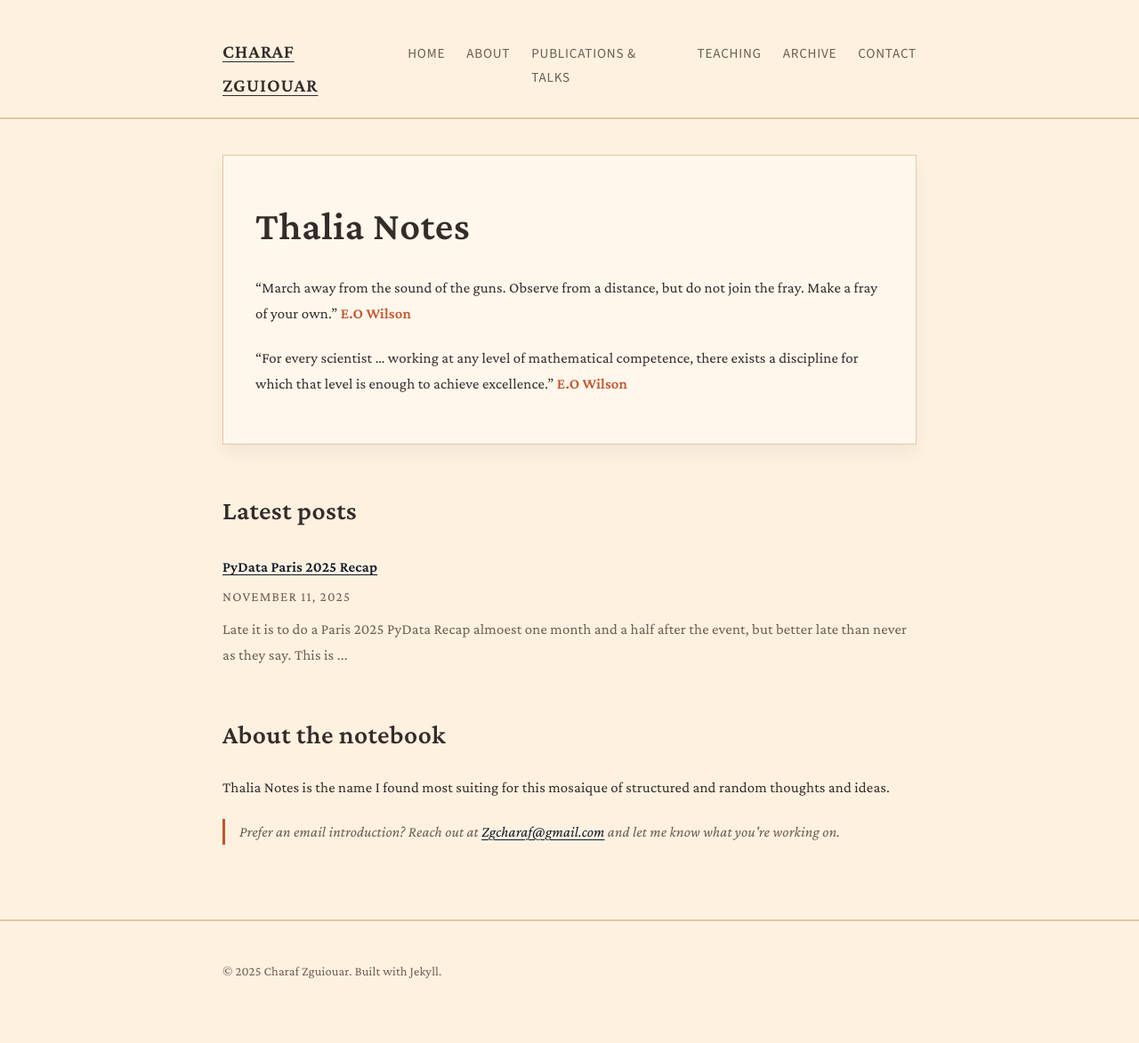
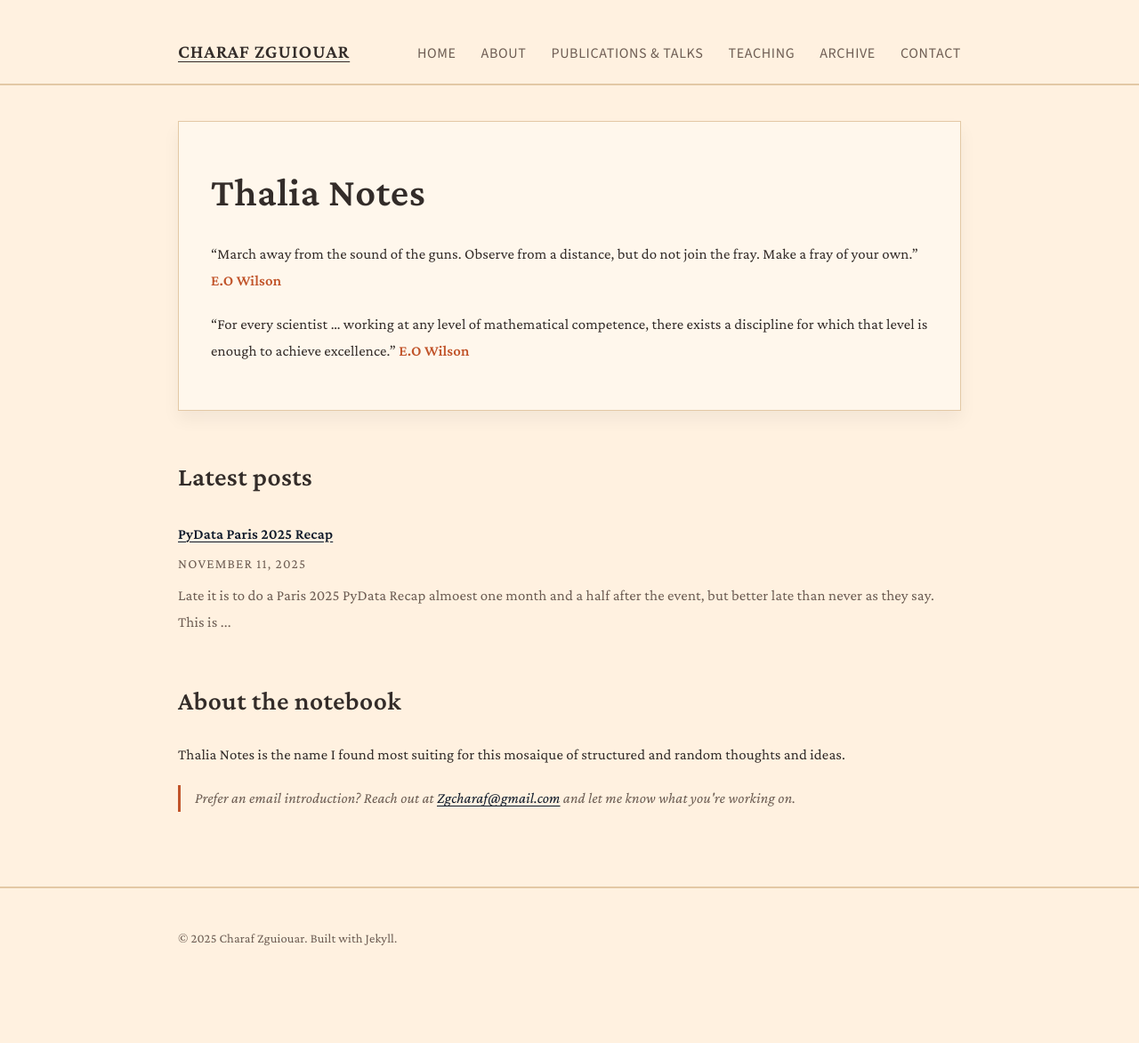
Before and after one commit to zgcharaf/zgcharaf.github.io, a Jekyll site: the page built from index.html, in a window 1280 px wide. Shown: the whole page at 89% size. Built offline with Jekyll 4.4.1, drawn with Linux system fonts in a browser that asks for light colours; after the commit the page ends 1136 px from its top, so only the background shows below that.

Commit message:
Improve navigation spacing and responsiveness

```diff
--- a/assets/css/main.css
+++ b/assets/css/main.css
@@ -27,7 +27,7 @@
 }
 
 .site-container {
-  width: min(780px, calc(100vw - 3rem));
+  width: min(880px, calc(100vw - 3rem));
   margin: 0 auto;
 }
 
@@ -63,6 +63,7 @@
   justify-content: space-between;
   padding: 2.5rem 0 1rem;
   gap: 1rem;
+  flex-wrap: wrap;
 }
 
 .site-title {
@@ -81,22 +82,56 @@
 
 .site-nav {
   display: flex;
-  gap: 1.5rem;
+  gap: 1.75rem;
   font-family: 'Source Sans 3', 'Helvetica Neue', Arial, sans-serif;
-  font-size: 0.95rem;
-  letter-spacing: 0.05em;
+  font-size: 1rem;
+  letter-spacing: 0.04em;
   text-transform: uppercase;
+  flex-wrap: wrap;
 }
 
 .site-nav a {
   color: var(--muted);
   text-decoration: none;
+  padding: 0.25rem 0;
 }
 
 .site-nav a:hover,
 .site-nav a:focus {
   color: var(--accent-blue);
   text-decoration: underline;
+}
+
+@media (max-width: 720px) {
+  .header-inner {
+    flex-direction: column;
+    align-items: stretch;
+    gap: 1.75rem;
+  }
+
+  .site-nav {
+    flex-direction: column;
+    align-items: stretch;
+    gap: 0.75rem;
+    font-size: 1.05rem;
+    letter-spacing: 0.03em;
+  }
+
+  .site-nav a {
+    display: block;
+    padding: 0.65rem 1rem;
+    border: 1px solid var(--rule);
+    border-radius: 6px;
+    background: var(--surface);
+    text-align: center;
+  }
+
+  .site-nav a:hover,
+  .site-nav a:focus {
+    color: white;
+    background: var(--accent-blue);
+    text-decoration: none;
+  }
 }
 
 .site-main {
```
